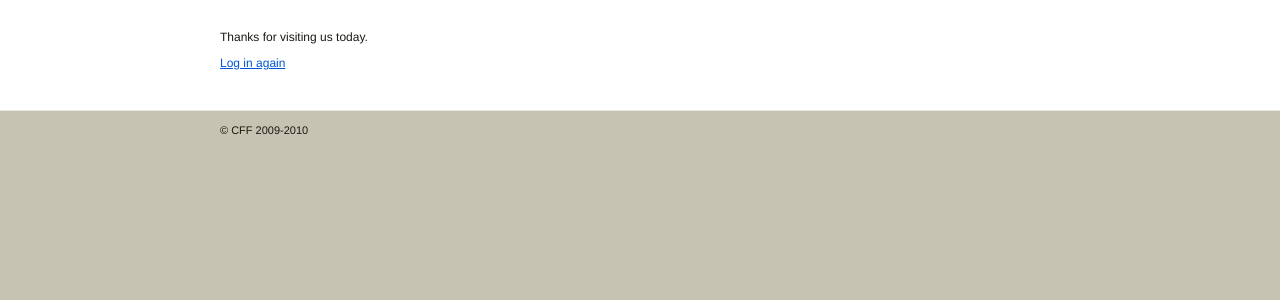
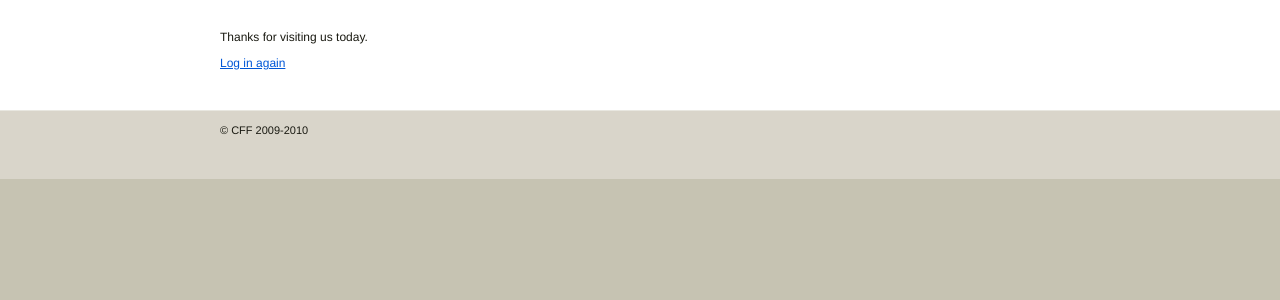
Before and after one commit to learngest/masters, a Django app: template templates/registration/logged_out.html in a window 1280 px wide. Shown: the part 118-418 px from the top of the page. Run offline with Django 3.2, Linux system fonts and the light colour scheme; the template is opened without the code that fills it, so the values that code supplies are empty.

Commit message:
Rectification couleur de background du footer

```diff
--- a/static/media/css/learngest.css
+++ b/static/media/css/learngest.css
@@ -258,6 +258,7 @@ hr {
 	background: #fff;
 }
 #footer-container {
+	background: #d9d5ca;
 	border-top: 1px solid #e8e7e0;
 }
 
```
